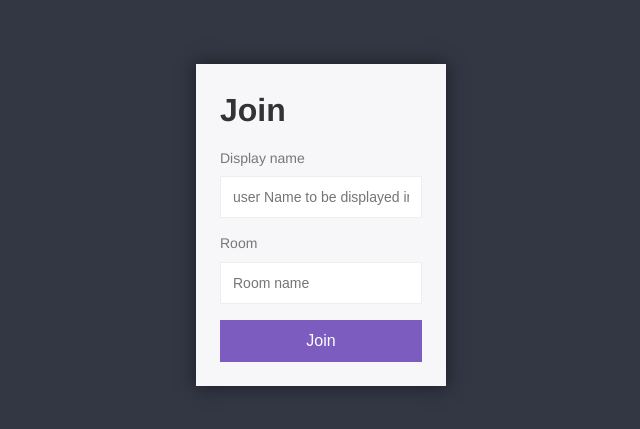
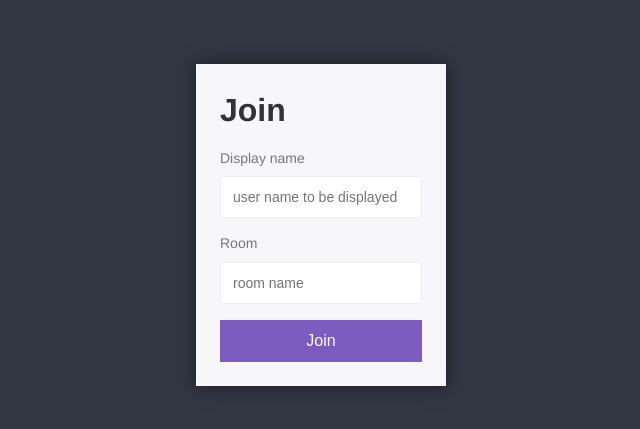
Before and after one commit to devMahmoud/chat-app, a website: page public/index.html in a window 1280 px wide. Shown: the part 175-604 px from the top of the page, 319-959 px from the left. Drawn offline with Linux system fonts and the light colour scheme.

Commit message:
change Display name placeholder

```diff
--- a/public/index.html
+++ b/public/index.html
@@ -14,9 +14,9 @@
             <h1>Join</h1>
             <form action="/chat.html">
                 <label>Display name</label>
-                <input type="text" name="username" placeholder="user Name to be displayed in the room" required>
+                <input type="text" name="username" placeholder="user name to be displayed" required>
                 <label>Room</label>
-                <input type="text" name="room" placeholder="Room name" required>
+                <input type="text" name="room" placeholder="room name" required>
                 <button>Join</button>
             </form>
         </div>
```
